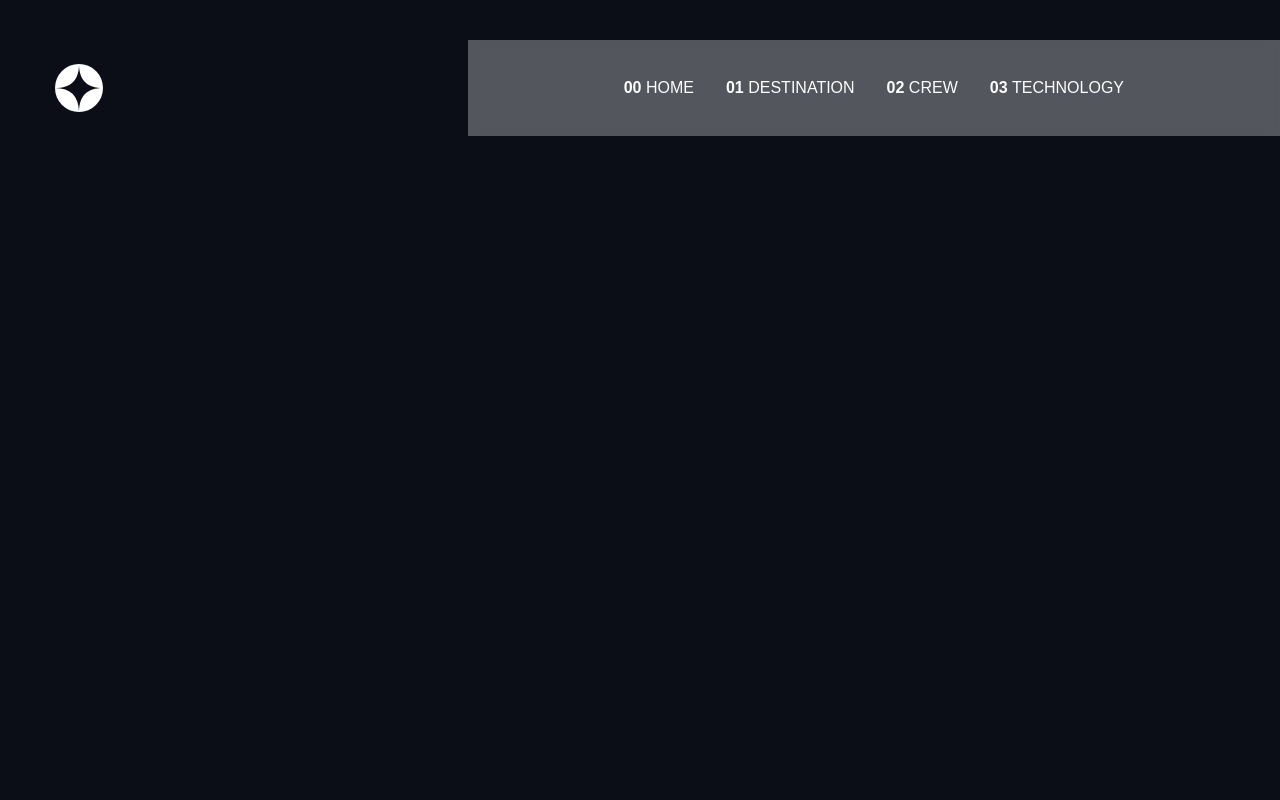
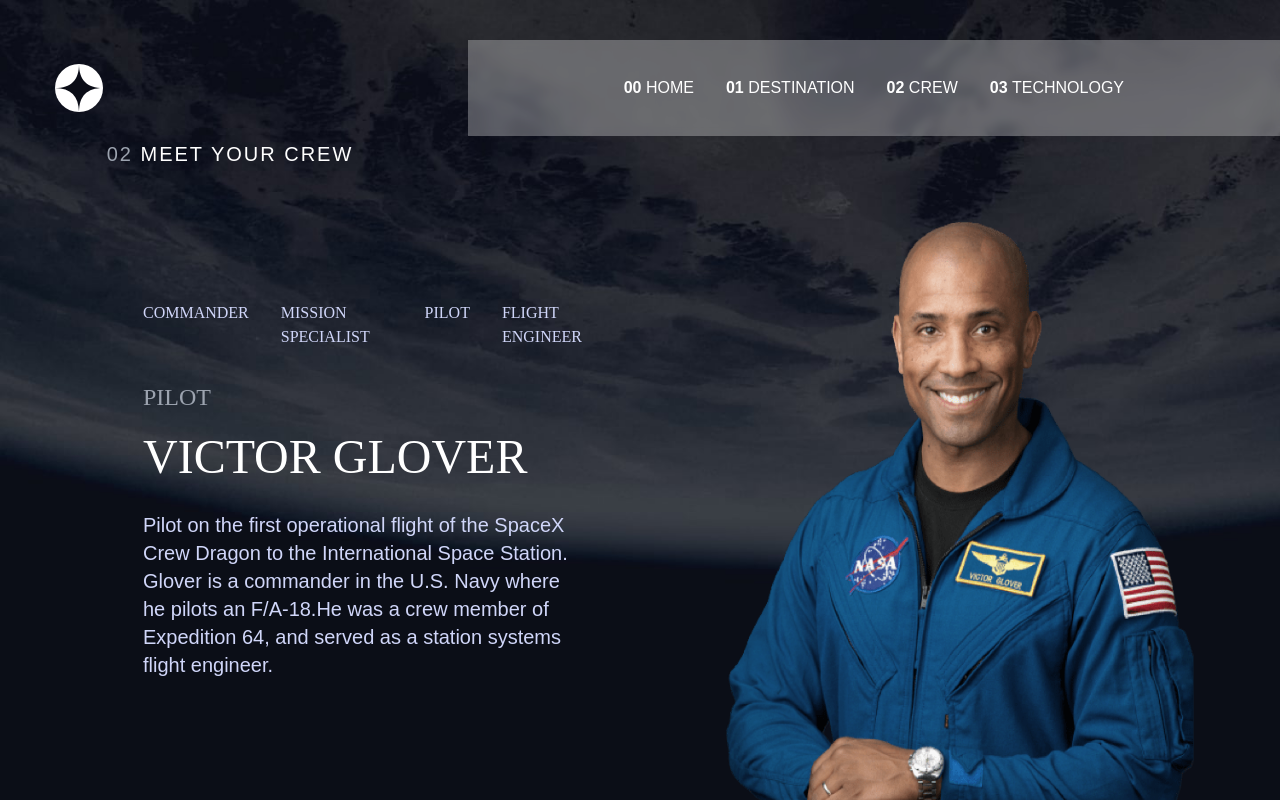
Before and after one commit to kennedybabu/space-toursim, a React (Create React App) app: page /pilot in a window 1280 px wide. Built offline with nearby package versions, Linux system fonts and the light colour scheme.

Commit message:
feature: create the pilot component

```diff
--- a/src/App.js
+++ b/src/App.js
@@ -6,6 +6,7 @@ import Europa from "./pages/Europa";
 import Mars from "./pages/Mars";
 import Titan from "./pages/Titan";
 import Crew from "./pages/crew/Crew";
+import Pilot from "./pages/crew/Pilot";
 
 function App() {
   return (
@@ -18,6 +19,7 @@ function App() {
         <Route path='/mars' element={<Mars />} />
         <Route path='/titan' element={<Titan />} />
         <Route path='/crew' element={<Crew />} />
+        <Route path='/pilot' element={<Pilot />} />
       </Routes>
     </>
   );
--- a/src/pages/Destinations.jsx
+++ b/src/pages/Destinations.jsx
@@ -16,7 +16,7 @@ const Destinations = () => {
         {/* container */}
         <div className='grid lg:grid-cols-2 h-full px-[24px] md:px-[96px]'>
             <div className='h-full flex justify-center  lg:justify-center items-center flex-col w-full  mt-[40px] md:mt-[60px] lg:mt-0 '>
-                <p className='lg:mt-[80px] condensed uppercase font-bold lg:text-[24px]'><span className='text-gray-400 mr-2'>01</span>Pick your destination</p>
+                <p className='lg:mt-[80px] condensed uppercase tracking-wide lg:text-[24px]'><span className='text-gray-400 mr-2'>01</span>Pick your destination</p>
                 <div className='h-[170px] w-[170px] mt-[10px] md:mt-[100px] md:h-[300px] md:w-[300px] lg:h-[445px] lg:w-[445px] lg:mt-[40px]'>
                     <img className='h-full w-full' src={require ('../assets/destination/image-moon.png')} alt="" />
                 </div>
--- a/src/pages/crew/Crew.jsx
+++ b/src/pages/crew/Crew.jsx
@@ -1,5 +1,6 @@
 import React from 'react'
 import {data} from '../../components/data/data'
+import { Link } from 'react-router-dom'
 
 
 
@@ -10,7 +11,7 @@ const Crew = () => {
 
 
   return (
-    <div className='w-full h-screen text-white crew'>
+    <div className='w-full h-screen text-white crew overflow-y-hidden'>
         {/* container */}
         <div className='h-full w-full grid lg:grid-cols-2'>
             <p className='absolute top-[85px] md:top-[140px] left-1/2 -translate-x-1/2 text-xl condensed uppercase tracking-[2px] md:left-[120px] lg:left-[230px]'><span className='text-gray-400'>02</span> meet your crew</p>
@@ -23,18 +24,27 @@ const Crew = () => {
               </div>
             </div>
             <div className='w-full text-center lg:text-start px-[23px] lg:pl-[143px] md:order-1 md:flex md:items-center md:justify-end md:flex-col md:mt-[180px] lg:justify-center lg:items-start'>
-                <div className='md:hidden'>
-                  links
+                <div className='flex text-[#d0d6f9] uppercase md:mb-8'>
+                    <div className='hidden md:flex'>
+                        <li className='hover:underline underline-offset-[10px] decoration-[3px] pl-0'><Link to='/crew'>Commander</Link></li>
+                        <li className='hover:underline underline-offset-[10px] decoration-[3px]'><Link to='/pilot'>Mission Specialist</Link></li>
+                        <li className='hover:underline underline-offset-[10px] decoration-[3px]'><Link to='/pilot'>Pilot</Link></li>
+                        <li className='hover:underline underline-offset-[10px] decoration-[3px]'><Link to='/titan'>Flight Engineer</Link></li>
+                    </div>
+                    <div className='flex items-center justify-center w-full md:hidden condensed'>
+                        <li><Link to='/crew'>01</Link></li>
+                        <li><Link to='/crew'>02</Link></li>
+                        <li><Link to='/pilot'>03</Link></li>
+                        <li><Link to='/crew'>04</Link></li>
+                    </div>
                 </div>
-                <p className='uppercase text-gray-400 md:text-2xl'>Commander</p>
-                <h1 className='text-3xl md:text-4xl uppercase lg:py-5 lg:text-5xl'>Douglas Hurley</h1>
-                <p className='condensed md:text-xl text-[#d0d6f9] mt-[25px] md:mt-[10px] max-w-[310px] mx-auto lg:ml-0'>Douglas Gerald Hurley is an American engineer, former
-                  Marine Corps pilot and forrmer NASA astronaut. He launched
-                  into space for the third time as commander of Crew Dragon Demo-2.
+                <p className='uppercase text-gray-400 md:text-2xl'>{personnel.role}</p>
+                <h1 className='text-3xl md:text-4xl uppercase lg:py-5 lg:text-5xl'>{personnel.name}</h1>
+                <p className='condensed md:text-xl text-[#d0d6f9] mt-[25px] md:mt-[10px] max-w-[310px] mx-auto lg:ml-0 lg:max-w-[444px]'>
+                  {personnel.bio}
                 </p>
             </div>
         </div>
-
     </div>
   )
 }
--- /dev/null
+++ b/src/pages/crew/Pilot.jsx
@@ -0,0 +1,47 @@
+import React from 'react'
+import { data } from '../../components/data/data'
+import { Link } from 'react-router-dom'
+
+const Pilot = () => {
+    const crew = data.crew
+    const personnel = crew[2]
+  return (
+    <div className='w-full h-screen text-white crew overflow-y-hidden'>
+    {/* container */}
+    <div className='h-full w-full grid lg:grid-cols-2'>
+        <p className='absolute top-[78px] md:top-[140px] left-1/2 -translate-x-1/2 text-xl condensed uppercase tracking-[2px] md:left-[120px] lg:left-[230px]'><span className='text-gray-400'>02</span> meet your crew</p>
+        <div className='flex flex-col justify-end w-full items-center md:order-2 lg:order-2'>
+          <div className='h-[223px] w-[327px] md:h-[572px] md:w-[456px] mx-auto lg:h-[598px] lg:w-[468px]'>
+            <img className='h-full w-auto  md:w-full mx-auto lg:w-auto lg:mt-[20px]'  src={require('../../assets/crew/image-victor-glover.png')} alt="commander picture" />
+          </div>
+          <div>
+              <hr />
+          </div>
+        </div>
+        <div className='w-full text-center lg:text-start px-[23px] lg:pl-[143px] md:order-1 md:flex md:items-center md:justify-end md:flex-col md:mt-[180px] lg:justify-center lg:items-start'>
+            <div className='flex text-[#d0d6f9] uppercase md:mb-8'>
+                <div className='hidden md:flex'>
+                    <li className='hover:underline underline-offset-[10px] decoration-[3px] pl-0'><Link to='/crew'>Commander</Link></li>
+                    <li className='hover:underline underline-offset-[10px] decoration-[3px]'><Link to='/mars'>Mission Specialist</Link></li>
+                    <li className='hover:underline underline-offset-[10px] decoration-[3px]'><Link to='/pilot'>Pilot</Link></li>
+                    <li className='hover:underline underline-offset-[10px] decoration-[3px]'><Link to='/titan'>Flight Engineer</Link></li>
+                </div>
+                <div className='flex items-center justify-center w-full md:hidden condensed'>
+                    <li><Link to='/crew'>01</Link></li>
+                    <li><Link to='/crew'>02</Link></li>
+                    <li><Link to='/crew'>03</Link></li>
+                    <li><Link to='/crew'>04</Link></li>
+                </div>
+            </div>
+            <p className='uppercase text-gray-400 md:text-2xl'>{personnel.role}</p>
+            <h1 className='text-3xl md:text-4xl uppercase lg:py-5 lg:text-5xl'>{personnel.name}</h1>
+            <p className='condensed md:text-xl text-[#d0d6f9] mt-[25px] md:mt-[10px] max-w-[310px] mx-auto lg:ml-0 lg:max-w-[444px]'>
+              {personnel.bio}
+            </p>
+        </div>
+    </div>
+</div>
+  )
+}
+
+export default Pilot
```
